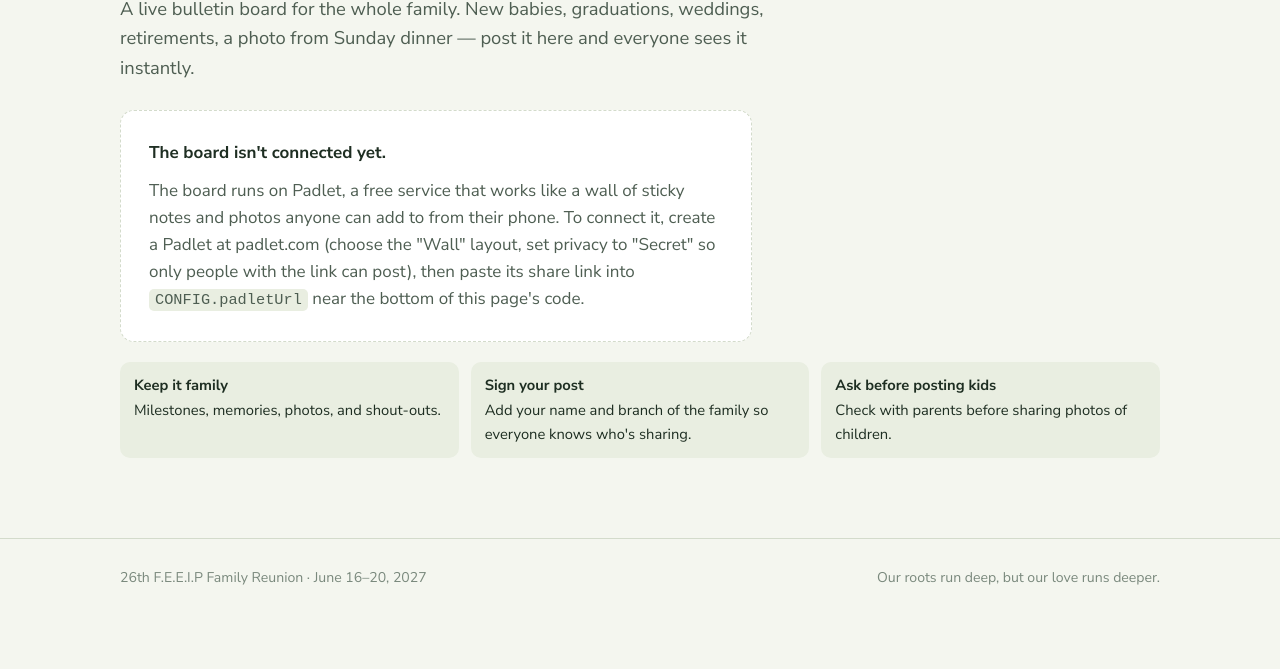
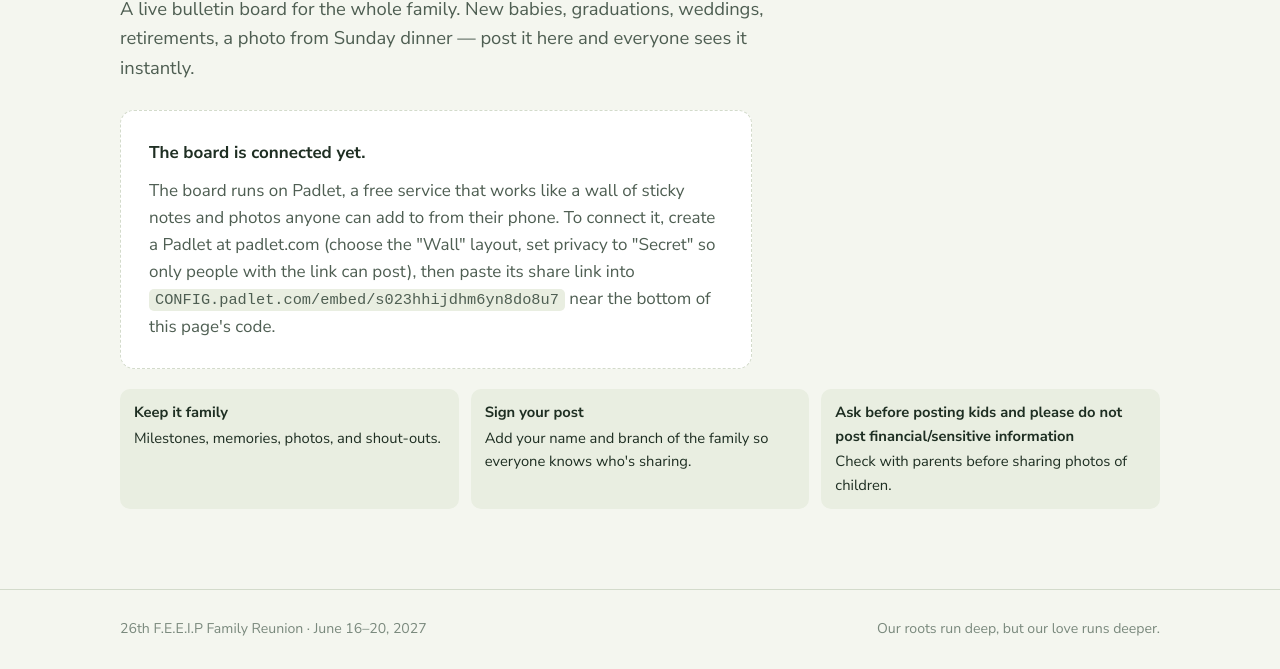
Before and after one commit to digitalshego/feeipwebsite, a plain HTML site: page index.html in a window 1280 px wide. Both pictures are taken after a click on the link "Family Board". Shown: the part 244-913 px from the top of the page. Before the commit the page ends 862 px from the top, so only its background shows below. Drawn offline with Linux system fonts and the light colour scheme.

Commit message:
Modify board connection message and posting guidelines
Updated connection status message and added a new URL for Padlet configuration. Revised guidelines for posting content.

```diff
--- a/index.html
+++ b/index.html
@@ -568,13 +568,13 @@
     <div class="wide">
       <div id="board-live" class="boardframe" hidden></div>
       <div id="board-setup" class="setup">
-        <strong>The board isn't connected yet.</strong>
-        <p class="muted">The board runs on Padlet, a free service that works like a wall of sticky notes and photos anyone can add to from their phone. To connect it, create a Padlet at padlet.com (choose the "Wall" layout, set privacy to "Secret" so only people with the link can post), then paste its share link into <code>CONFIG.padletUrl</code> near the bottom of this page's code.</p>
+        <strong>The board is connected yet.</strong>
+        <p class="muted">The board runs on Padlet, a free service that works like a wall of sticky notes and photos anyone can add to from their phone. To connect it, create a Padlet at padlet.com (choose the "Wall" layout, set privacy to "Secret" so only people with the link can post), then paste its share link into <code>CONFIG.padlet.com/embed/s023hhijdhm6yn8do8u7</code> near the bottom of this page's code.</p>
       </div>
       <div class="rules">
         <div><strong>Keep it family</strong>Milestones, memories, photos, and shout-outs.</div>
         <div><strong>Sign your post</strong>Add your name and branch of the family so everyone knows who's sharing.</div>
-        <div><strong>Ask before posting kids</strong>Check with parents before sharing photos of children.</div>
+        <div><strong>Ask before posting kids and please do not post financial/sensitive information</strong>Check with parents before sharing photos of children.</div>
       </div>
     </div>
   </section>
```
